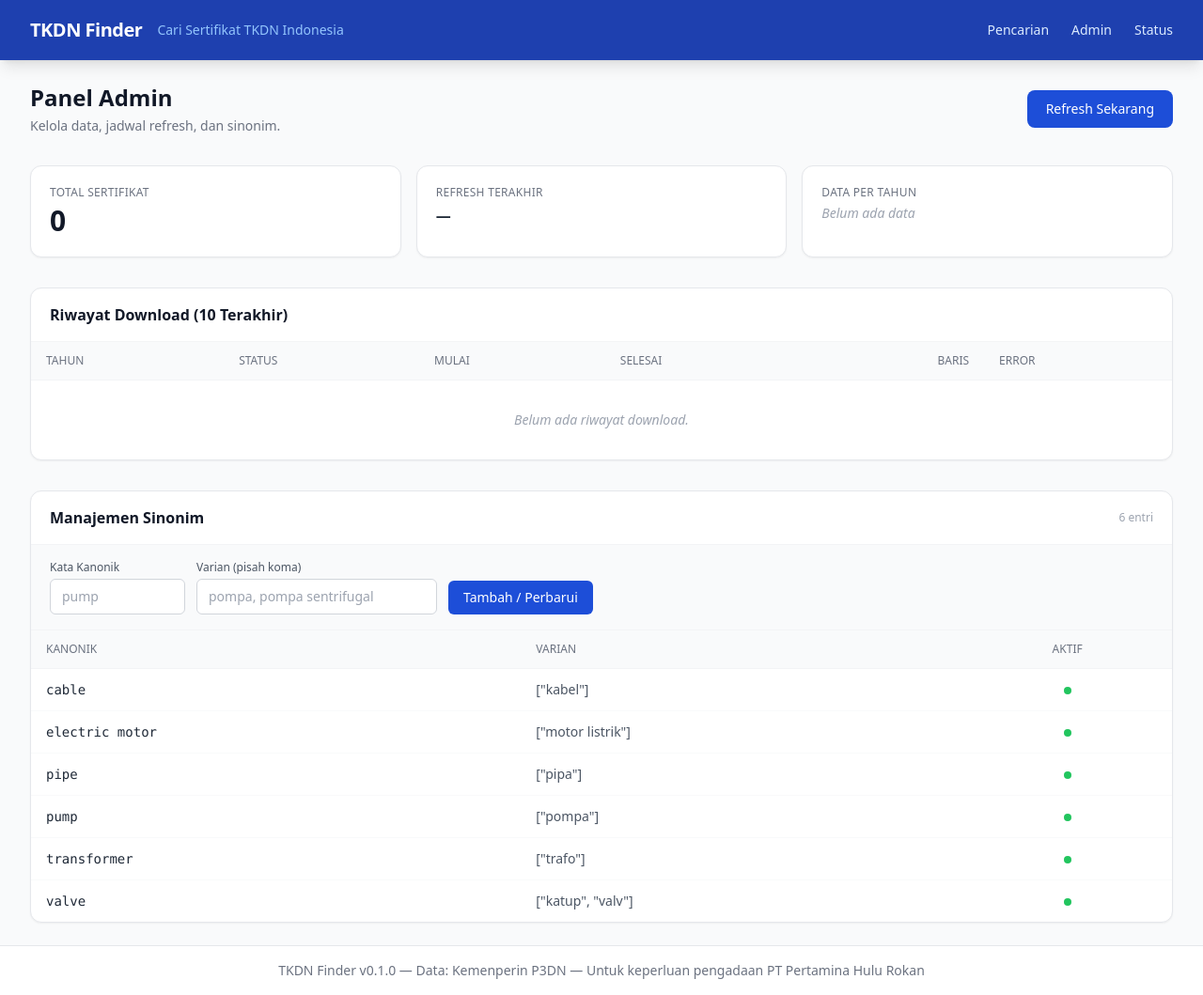
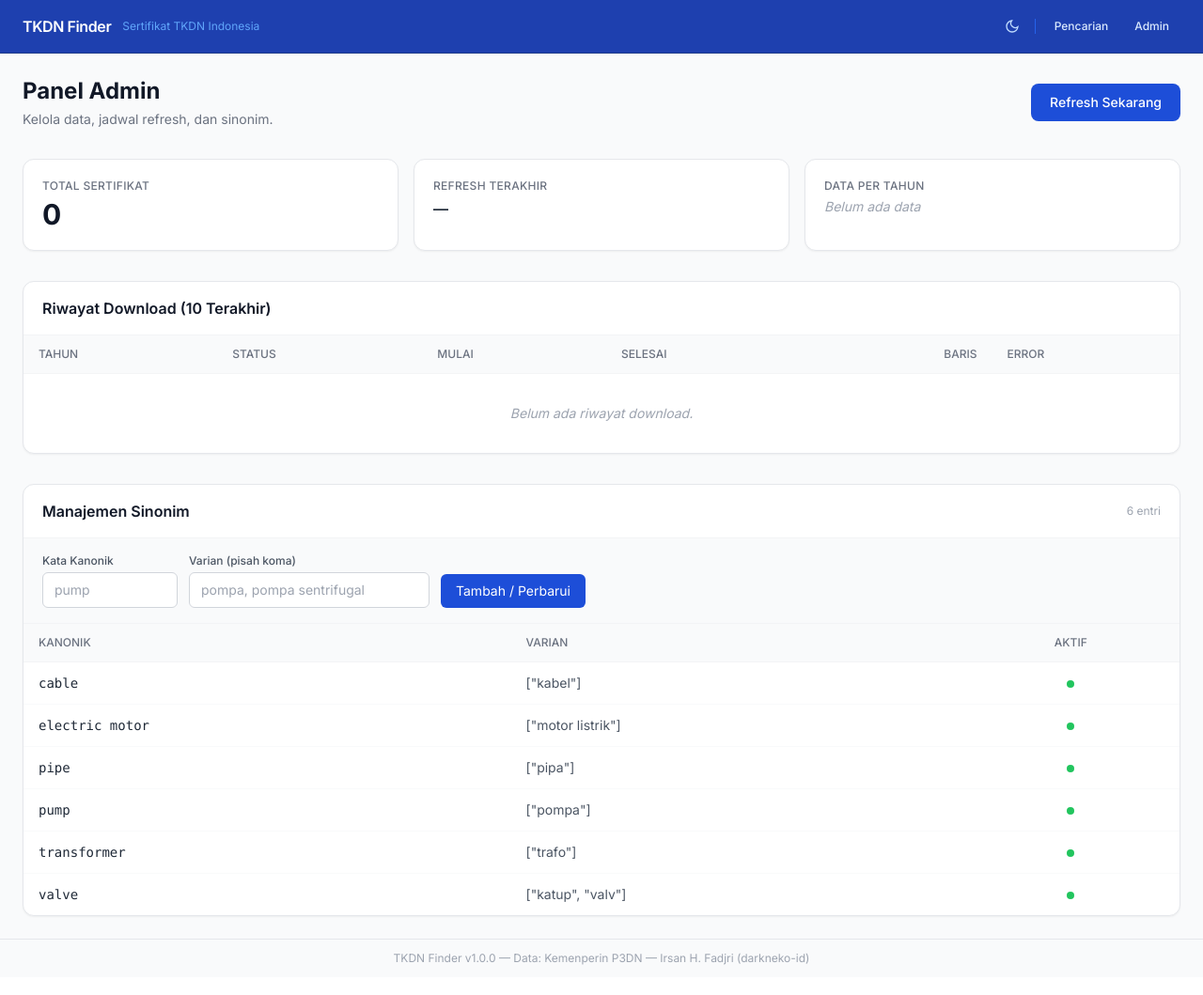
Before and after one commit to darkneko-id/apdn_app, a FastAPI app: page /admin in a window 1280 px wide. Shown: the whole page at 94% size. After the commit the page ends 1027 px from the top, so only its background shows below. Run offline with FastAPI, Linux system fonts and the light colour scheme; data comes from the database, SQL or seed files in the repository; data that the repository does not hold is empty; some libraries are stand-ins or nearby versions.

Commit message:
chore: bump version to 1.0.0

```diff
--- a/pyproject.toml
+++ b/pyproject.toml
@@ -4,7 +4,7 @@ build-backend = "setuptools.build_meta"
 
 [project]
 name = "tkdn-finder"
-version = "0.1.0"
+version = "1.0.0"
 requires-python = ">=3.11"
 dependencies = [
     "fastapi>=0.104",
--- a/src/tkdn_finder/main.py
+++ b/src/tkdn_finder/main.py
@@ -35,11 +35,37 @@ def create_app() -> FastAPI:
     app = FastAPI(
         title="TKDN Finder",
         description="Pencarian sertifikat TKDN dari Kemenperin P3DN",
-        version="0.1.0",
+        version="1.0.0",
     )
 
     # --- Templates ---
     app.state.templates = Jinja2Templates(directory=str(_TEMPLATE_DIR))
+
+    def _to_wib(value: object) -> str:
+        """Convert a UTC datetime string or object to WIB (UTC+7) display string."""
+        from datetime import datetime, timedelta, timezone
+        WIB = timezone(timedelta(hours=7))
+        if value is None:
+            return "—"
+        if isinstance(value, datetime):
+            dt = value if value.tzinfo else value.replace(tzinfo=timezone.utc)
+        elif isinstance(value, str):
+            s = value.strip()
+            if not s:
+                return "—"
+            # Normalise space separator → T so fromisoformat handles both forms
+            s = s.replace(" ", "T", 1)
+            try:
+                dt = datetime.fromisoformat(s)
+            except ValueError:
+                return value[:19].replace("T", " ")
+            if dt.tzinfo is None:
+                dt = dt.replace(tzinfo=timezone.utc)
+        else:
+            return str(value)
+        return dt.astimezone(WIB).strftime("%d %b %Y %H:%M WIB")
+
+    app.state.templates.env.filters["wib"] = _to_wib
 
     # --- Static files (if directory exists) ---
     if _STATIC_DIR.exists():
@@ -55,6 +81,9 @@ def create_app() -> FastAPI:
     # --- Startup / shutdown lifecycle ---
     @app.on_event("startup")
     async def startup() -> None:
+        import asyncio
+        from .scheduler import refresh_all_years
+
         db_path = settings.get_db_path()
         os.makedirs(os.path.dirname(db_path), exist_ok=True)
         init_db(db_path)
@@ -62,6 +91,7 @@ def create_app() -> FastAPI:
         conn = get_connection(db_path)
         try:
             seed_default_synonyms(conn)
+            is_empty = conn.execute("SELECT COUNT(*) FROM tkdn_certificate").fetchone()[0] == 0
         finally:
             conn.close()
 
@@ -70,6 +100,11 @@ def create_app() -> FastAPI:
         scheduler.start()
         app.state.scheduler = scheduler
         logger.info("Application started. DB: %s", db_path)
+
+        # Auto-download on first run (empty DB)
+        if is_empty:
+            logger.info("DB is empty — triggering initial data download")
+            asyncio.create_task(refresh_all_years(settings, db_path))
 
     @app.on_event("shutdown")
     async def shutdown() -> None:
--- a/src/tkdn_finder/templates/base.html
+++ b/src/tkdn_finder/templates/base.html
@@ -1,59 +1,95 @@
 <!DOCTYPE html>
-<html lang="id" x-data>
+<html lang="id">
 <head>
     <meta charset="UTF-8">
     <meta name="viewport" content="width=device-width, initial-scale=1.0">
     <title>{% block title %}TKDN Finder{% endblock %}</title>
-    <!-- Tailwind CSS CDN -->
+    <!-- Apply dark class synchronously to prevent flash on reload -->
+    <script>if (localStorage.getItem('theme') === 'dark') document.documentElement.classList.add('dark');</script>
+    <link rel="preconnect" href="https://fonts.googleapis.com">
+    <link rel="preconnect" href="https://fonts.gstatic.com" crossorigin>
+    <link href="https://fonts.googleapis.com/css2?family=Inter:wght@400;500;600;700&display=swap" rel="stylesheet">
     <script src="https://cdn.tailwindcss.com"></script>
-    <!-- Alpine.js CDN -->
+    <script>
+        tailwind.config = {
+            darkMode: 'class',
+            theme: {
+                extend: {
+                    fontFamily: { sans: ['Inter', 'system-ui', 'sans-serif'] }
+                }
+            }
+        }
+    </script>
+    <!-- Register Alpine store before Alpine initializes -->
+    <script>
+        document.addEventListener('alpine:init', () => {
+            Alpine.store('ui', {
+                dark: localStorage.getItem('theme') === 'dark',
+                toggleDark() {
+                    this.dark = !this.dark;
+                    localStorage.setItem('theme', this.dark ? 'dark' : 'light');
+                    document.documentElement.classList.toggle('dark', this.dark);
+                }
+            });
+        });
+    </script>
     <script defer src="https://cdn.jsdelivr.net/npm/alpinejs@3.x.x/dist/cdn.min.js"></script>
-    <!-- HTMX CDN -->
     <script src="https://unpkg.com/htmx.org@1.9.10"></script>
     <style>
+        body { font-family: 'Inter', system-ui, sans-serif; }
         [x-cloak] { display: none !important; }
         .htmx-indicator { display: none; }
-        .htmx-request .htmx-indicator { display: inline; }
-        .htmx-request.htmx-indicator { display: inline; }
+        .htmx-request .htmx-indicator { display: inline-flex; }
+        .htmx-request.htmx-indicator { display: inline-flex; }
     </style>
     {% block head %}{% endblock %}
 </head>
-<body class="bg-gray-50 min-h-screen flex flex-col">
-    <!-- Navigation -->
-    <nav class="bg-blue-800 text-white shadow-lg">
-        <div class="max-w-7xl mx-auto px-4 sm:px-6 lg:px-8">
-            <div class="flex items-center justify-between h-16">
-                <div class="flex items-center space-x-4">
-                    <a href="/" class="text-xl font-bold tracking-tight hover:text-blue-200 transition-colors">
+<body x-data class="bg-gray-50 dark:bg-gray-950 text-gray-900 dark:text-gray-100 min-h-screen flex flex-col text-sm transition-colors duration-150">
+
+    <nav class="bg-blue-800 dark:bg-gray-900 border-b border-blue-900 dark:border-gray-800 shadow-sm">
+        <div class="max-w-screen-2xl mx-auto px-4 sm:px-6">
+            <div class="flex items-center justify-between h-14">
+                <div class="flex items-center gap-3">
+                    <a href="/" class="text-base font-semibold tracking-tight text-white hover:text-blue-200 dark:hover:text-gray-300 transition-colors">
                         TKDN Finder
                     </a>
-                    <span class="text-blue-300 text-sm hidden sm:block">Cari Sertifikat TKDN Indonesia</span>
+                    <span class="text-blue-400 dark:text-gray-600 text-xs hidden sm:block">Sertifikat TKDN Indonesia</span>
                 </div>
-                <div class="flex items-center space-x-6">
-                    <a href="/" class="text-blue-100 hover:text-white text-sm font-medium transition-colors">
-                        Pencarian
-                    </a>
-                    <a href="/admin" class="text-blue-100 hover:text-white text-sm font-medium transition-colors">
-                        Admin
-                    </a>
-                    <a href="/health" class="text-blue-100 hover:text-white text-sm font-medium transition-colors">
-                        Status
-                    </a>
+                <div class="flex items-center gap-1">
+                    <!-- Dark mode toggle -->
+                    <button
+                        @click="$store.ui.toggleDark()"
+                        class="p-2 rounded-md text-blue-200 dark:text-gray-400 hover:text-white dark:hover:text-gray-200 hover:bg-blue-700 dark:hover:bg-gray-800 transition-colors"
+                        :title="$store.ui.dark ? 'Mode Terang' : 'Mode Gelap'"
+                    >
+                        <!-- Sun icon (shown in dark mode) -->
+                        <svg x-show="$store.ui.dark" class="h-4 w-4" fill="none" stroke="currentColor" stroke-width="2" viewBox="0 0 24 24">
+                            <circle cx="12" cy="12" r="5"/>
+                            <line x1="12" y1="1" x2="12" y2="3"/><line x1="12" y1="21" x2="12" y2="23"/>
+                            <line x1="4.22" y1="4.22" x2="5.64" y2="5.64"/><line x1="18.36" y1="18.36" x2="19.78" y2="19.78"/>
+                            <line x1="1" y1="12" x2="3" y2="12"/><line x1="21" y1="12" x2="23" y2="12"/>
+                            <line x1="4.22" y1="19.78" x2="5.64" y2="18.36"/><line x1="18.36" y1="5.64" x2="19.78" y2="4.22"/>
+                        </svg>
+                        <!-- Moon icon (shown in light mode) -->
+                        <svg x-show="!$store.ui.dark" class="h-4 w-4" fill="none" stroke="currentColor" stroke-width="2" viewBox="0 0 24 24">
+                            <path d="M21 12.79A9 9 0 1 1 11.21 3 7 7 0 0 0 21 12.79z"/>
+                        </svg>
+                    </button>
+                    <div class="w-px h-4 bg-blue-600 dark:bg-gray-700 mx-1"></div>
+                    <a href="/" class="px-3 py-1.5 text-xs font-medium text-blue-100 dark:text-gray-400 hover:text-white dark:hover:text-gray-200 hover:bg-blue-700 dark:hover:bg-gray-800 rounded-md transition-colors">Pencarian</a>
+                    <a href="/admin" class="px-3 py-1.5 text-xs font-medium text-blue-100 dark:text-gray-400 hover:text-white dark:hover:text-gray-200 hover:bg-blue-700 dark:hover:bg-gray-800 rounded-md transition-colors">Admin</a>
                 </div>
             </div>
         </div>
     </nav>
 
-    <!-- Main content -->
-    <main class="flex-1 max-w-7xl mx-auto w-full px-4 sm:px-6 lg:px-8 py-6">
+    <main class="flex-1 max-w-screen-2xl mx-auto w-full px-4 sm:px-6 py-6">
         {% block content %}{% endblock %}
     </main>
 
-    <!-- Footer -->
-    <footer class="bg-white border-t border-gray-200 mt-auto">
-        <div class="max-w-7xl mx-auto px-4 py-4 text-center text-sm text-gray-500">
-            TKDN Finder v0.1.0 &mdash; Data: Kemenperin P3DN &mdash;
-            Untuk keperluan pengadaan PT Pertamina Hulu Rokan
+    <footer class="border-t border-gray-200 dark:border-gray-800 mt-auto">
+        <div class="max-w-screen-2xl mx-auto px-4 py-3 text-center text-xs text-gray-400 dark:text-gray-600">
+            TKDN Finder v1.0.0 &mdash; Data: Kemenperin P3DN &mdash; Irsan H. Fadjri (darkneko-id)
         </div>
     </footer>
 </body>
```
